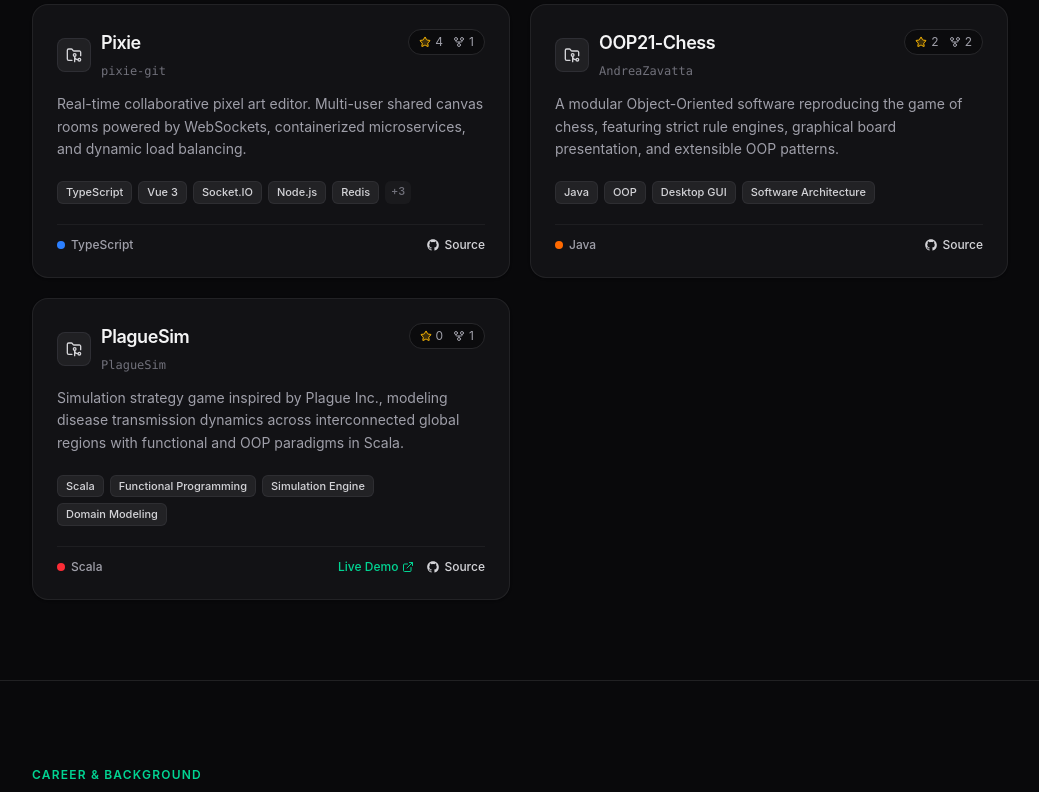
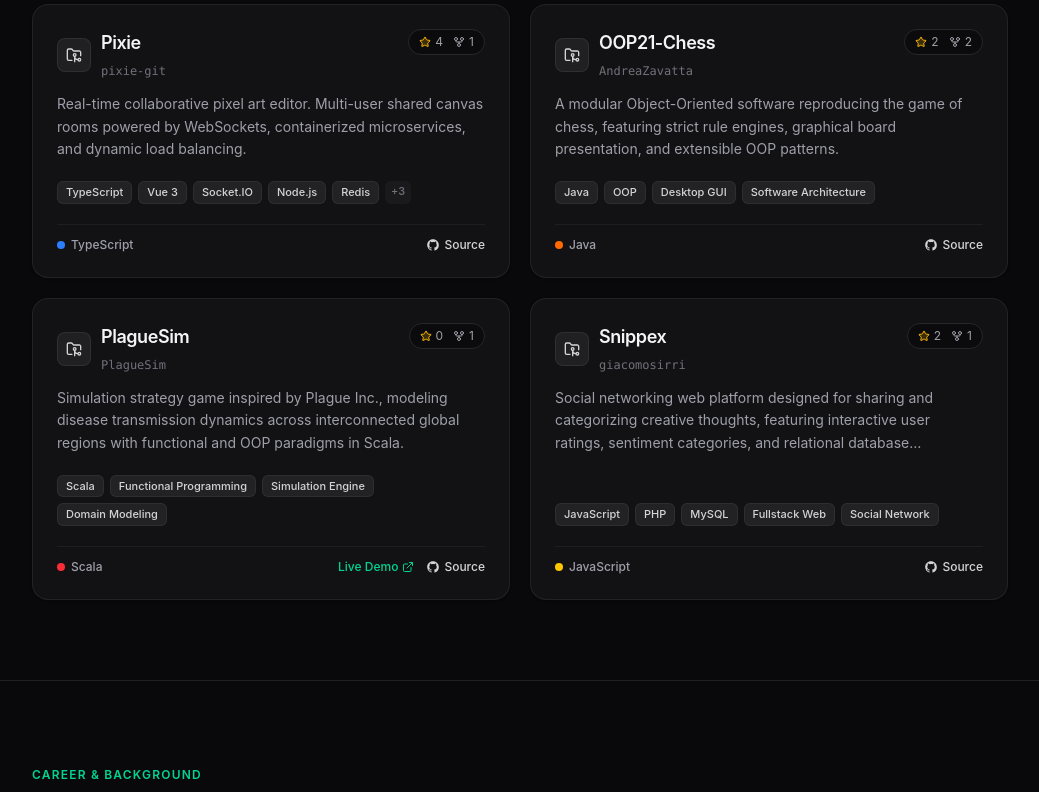
Before and after one commit to AndreaZavatta/AndreaZavatta.github.io, a React (Vite) app: page / in a window 1280 px wide. Shown: the part 1928-2720 px from the top of the page, without its empty margins (120-1159 px from the left). Built offline with nearby package versions, Linux system fonts and the light colour scheme.

Commit message:
Add Snippex project to portfolio showcase

```diff
--- a/src/components/ProjectCard.tsx
+++ b/src/components/ProjectCard.tsx
@@ -17,6 +17,7 @@
   Go: 'bg-cyan-400',
   Rust: 'bg-amber-600',
   Scala: 'bg-red-500',
+  PHP: 'bg-indigo-400',
   HTML: 'bg-red-500',
   Vue: 'bg-emerald-500',
 };
--- a/src/data/defaultProjects.ts
+++ b/src/data/defaultProjects.ts
@@ -38,4 +38,16 @@
     tags: ['Scala', 'Functional Programming', 'Simulation Engine', 'Domain Modeling'],
     featured: true,
   },
+  {
+    id: 'giacomosirri/Snippex',
+    name: 'Snippex',
+    owner: 'giacomosirri',
+    repoUrl: 'https://github.com/giacomosirri/Snippex',
+    description: 'Social networking web platform designed for sharing and categorizing creative thoughts, featuring interactive user ratings, sentiment categories, and relational database persistence.',
+    language: 'JavaScript',
+    stars: 2,
+    forks: 1,
+    tags: ['JavaScript', 'PHP', 'MySQL', 'Fullstack Web', 'Social Network'],
+    featured: true,
+  },
 ];
```
